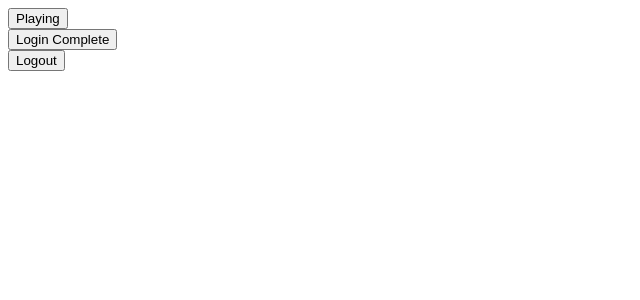
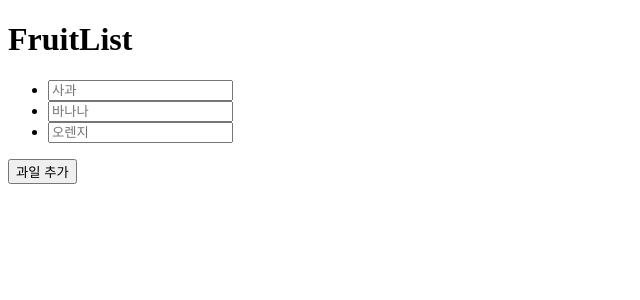
Before and after one commit to leftyPark89/react-typescript-st, a React (Vite) app: page / in a window 1280 px wide. Shown: the top 300 px of the page, without its empty margins (0-640 px from the left). Built offline with nearby package versions, Linux system fonts and the light colour scheme.

Commit message:
key = uuid

```diff
--- a/package.json
+++ b/package.json
@@ -11,7 +11,8 @@
   },
   "dependencies": {
     "react": "^19.2.5",
-    "react-dom": "^19.2.5"
+    "react-dom": "^19.2.5",
+    "uuid": "^14.0.0"
   },
   "devDependencies": {
     "@eslint/js": "^10.0.1",
--- a/src/App.tsx
+++ b/src/App.tsx
@@ -1,37 +1,11 @@
-import Button from "./components/ui/button.tsx";
+import FruitList from "./components/FruitList.tsx";
 
 
 export default function App() {
-  const userProfile1 = {
-    name: "park",
-    age: 20,
-    isAdmin: true
-  }
-  const userProfile2 = {
-    name: "lee",
-    age: 40,
-    isAdmin: false
-  }
-const handleClick = (message:string) => alert(message);
 
   return (
     <>
-      <Button message="Playing!!"
-              handleClick={handleClick}>
-        Playing
-      </Button>
-      <br/>
-      <Button message="Login Complete!!"
-              handleClick={handleClick}>
-        Login Complete
-      </Button>
-      <br/>
-      <Button message="Logout!!"
-              handleClick={(message:string) => alert(message)}>Logout
-      </Button>
-      {/*<UserProfile name="park" age={20} isAdmin={true}/>*/}
-      {/*<UserProfile name="lee" age={40} isAdmin={false}/>*/}
-      {/*<UserProfile {...userProfile1} />*/}
+     <FruitList></FruitList>
     </>
   );
 };
--- /dev/null
+++ b/src/components/FruitList.tsx
@@ -0,0 +1,34 @@
+import {useState} from "react";
+import { v4 as uuidv4 } from 'uuid';
+
+export default function FruitList() {
+
+  const fruits = ["사과", "바나나", "오렌지"]
+  const [items, setItems] = useState(() => fruits.map(item => ({
+    id: uuidv4(),
+    value: item
+  })));
+
+  const isGrape = items.some((item) => item.value === "포도");
+  console.log(isGrape);
+
+  const handleAddGrape = () => {
+    setItems([{id: uuidv4(), value:"포도"}, ...items]);
+  }
+
+  return (
+    <>
+      <h1>FruitList</h1>
+      <ul>
+        {
+          items.map((item) => (
+            <li key={item.id}>
+              <input type="text" placeholder={item.value}/>
+            </li>
+          ))
+        }
+      </ul>
+      <button onClick={handleAddGrape} disabled={isGrape}>과일 추가</button>
+    </>
+  );
+};
```
Also changed, not shown: 1 other file (tests, documents, lock files or other folders).
